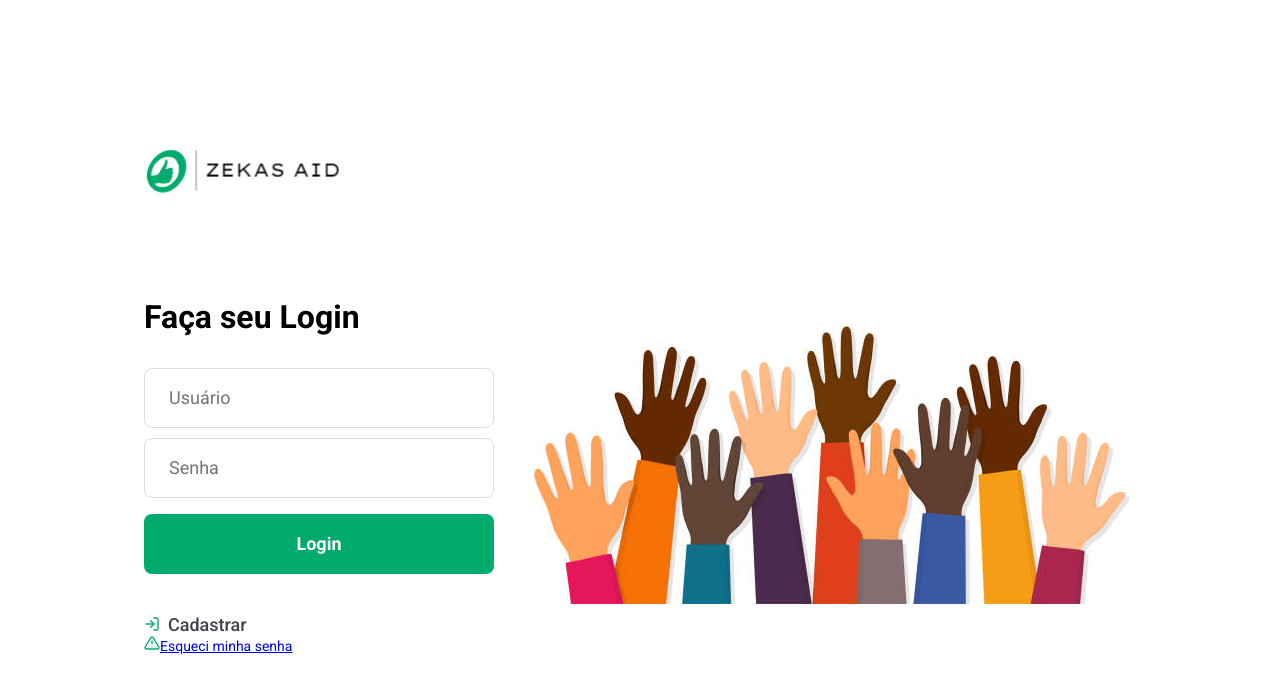
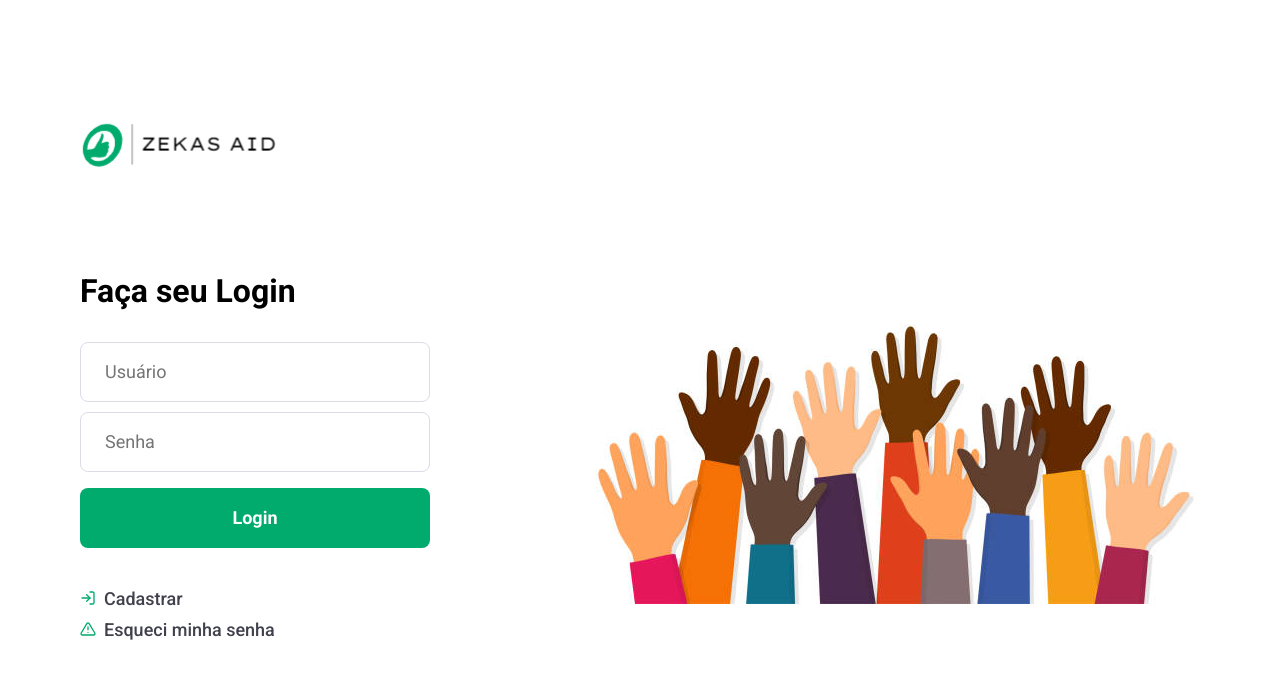
Before and after one commit to ZekasDev/ZekasAid, a React (Create React App) app in the folder Frontend/: page / in a window 1280 px wide. Shown: the top 692 px of the page. Built offline with nearby package versions, Linux system fonts and the light colour scheme.

Commit message:
Corrigindo Código

```diff
--- a/Frontend/src/pages/Login/index.js
+++ b/Frontend/src/pages/Login/index.js
@@ -23,7 +23,7 @@ export default function Login() {
             <FiLogIn size={16} color="#01ab6d" />
             Cadastrar
           </Link>
-          <Link classname="back-link" to="/recover">
+          <Link className="back-link" to="/recover">
             <FiAlertTriangle size={16} color="#01ab6d" />
             Esqueci minha senha
           </Link>
--- a/Frontend/src/pages/Login/styles.css
+++ b/Frontend/src/pages/Login/styles.css
@@ -6,7 +6,7 @@
 
     display: flex;
     align-items: center;
-    justify-content: center;
+    justify-content: space-between;
 }
 
 .login-container section.form {
--- a/Frontend/src/pages/Register/styles.css
+++ b/Frontend/src/pages/Register/styles.css
@@ -12,7 +12,7 @@
 .register-container .content {
   width: 100%;
   padding: 96px;
-    background: #FFF;
+  background: #fff;
   box-shadow: 0 0 100px rgba(0, 0, 0, 0.1);
   border-radius: 8px;
 
@@ -40,7 +40,6 @@
 .register-container .content form {
   width: 100%;
   max-width: 450px;
-
 }
 
 .register-container .content form input {
```
Lines whose indentation alone changed are shown as unchanged.
